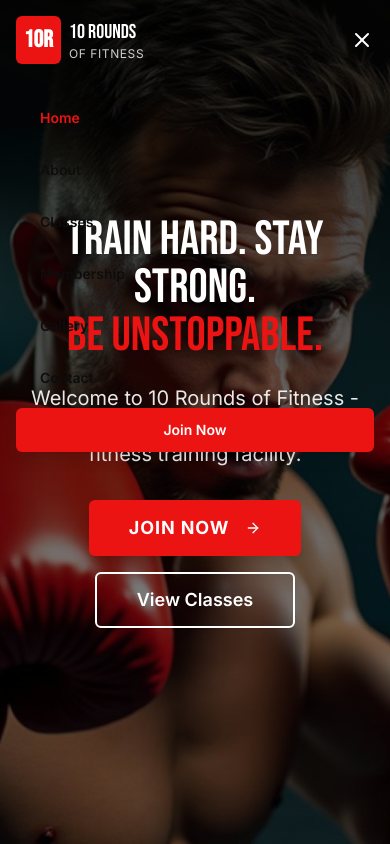
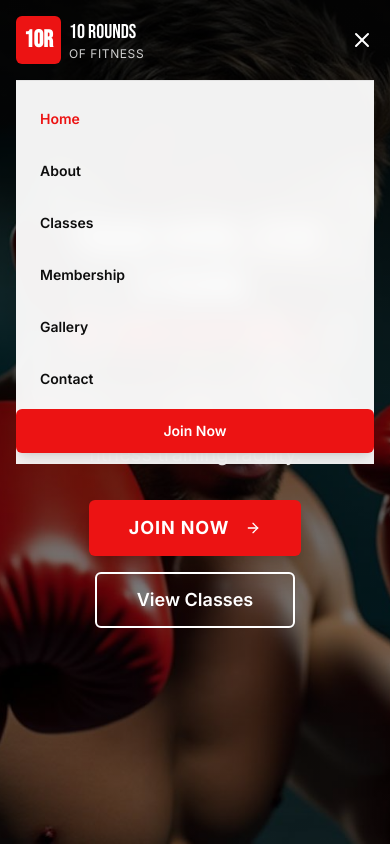
Before and after one commit to jiobr4178-png/tenroundsfitness, a React (Vite) app: page / in a window 390 px wide. Both pictures are taken after a click on the button 362 px from the left and 40 px from the top of the page. Shown: the top 844 px of the page. Built offline with nearby package versions, Linux system fonts and the light colour scheme.

Commit message:
Fix mobile menu background and animation

```diff
--- a/src/components/Navbar.tsx
+++ b/src/components/Navbar.tsx
@@ -87,8 +87,10 @@ const Navbar = () => {
         </div>
 
         {/* Mobile Navigation */}
-        {isMobileMenuOpen && (
-          <div className="lg:hidden py-4 animate-fade-up">
+        <div className={`lg:hidden overflow-hidden transition-all duration-300 ease-in-out ${
+          isMobileMenuOpen ? 'max-h-96 opacity-100' : 'max-h-0 opacity-0'
+        }`}>
+          <div className="py-4 bg-background/95 backdrop-blur-md border-t border-border">
             <div className="flex flex-col space-y-2">
               {navLinks.map((link) => (
                 <Link
@@ -98,7 +100,7 @@ const Navbar = () => {
                 >
                   <Button
                     variant="ghost"
-                    className={`w-full justify-start ${
+                    className={`w-full justify-start text-foreground ${
                       location.pathname === link.path ? "text-primary" : ""
                     }`}
                   >
@@ -113,7 +115,7 @@ const Navbar = () => {
               </Link>
             </div>
           </div>
-        )}
+        </div>
       </div>
     </nav>
   );
```
